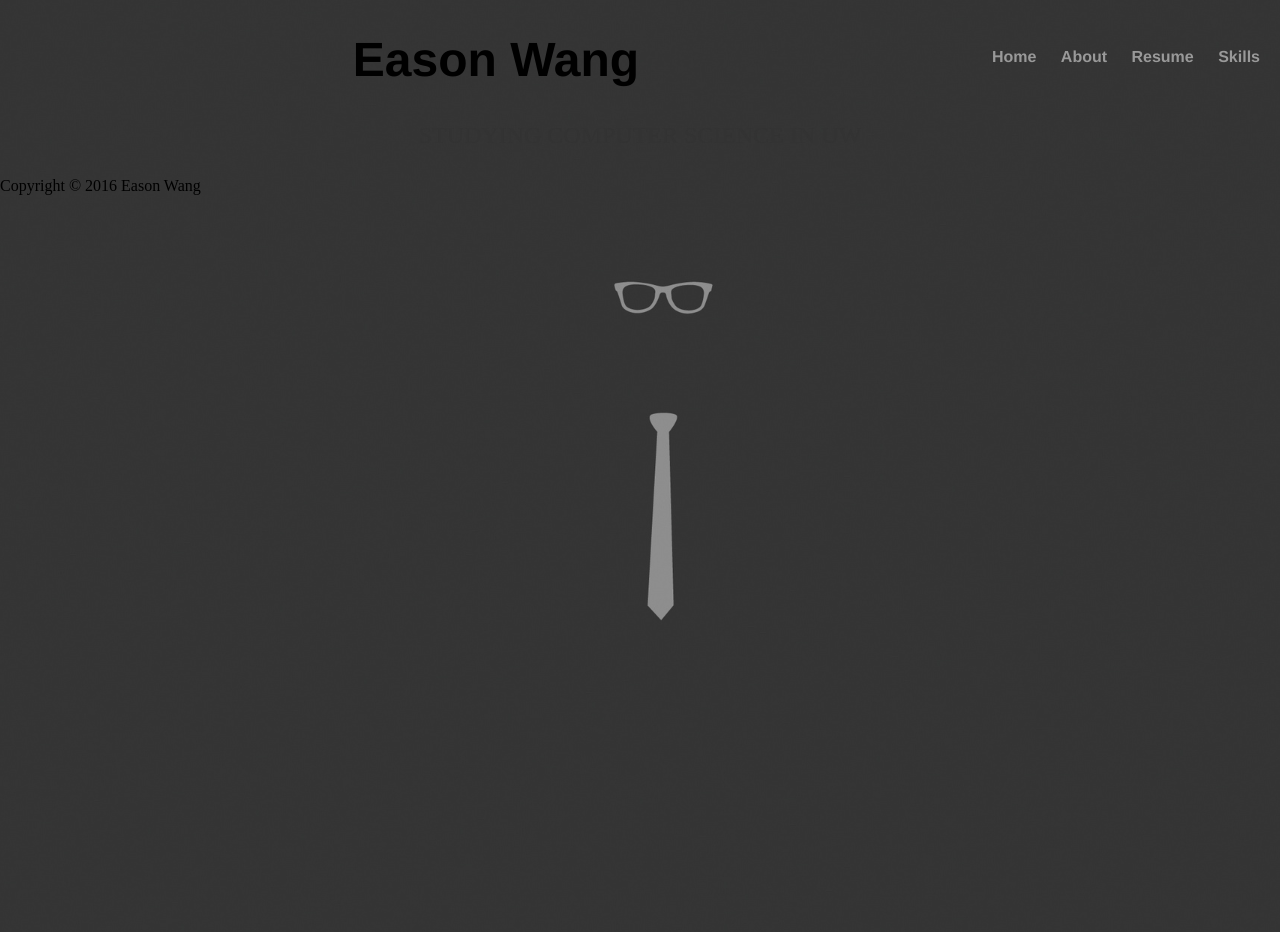
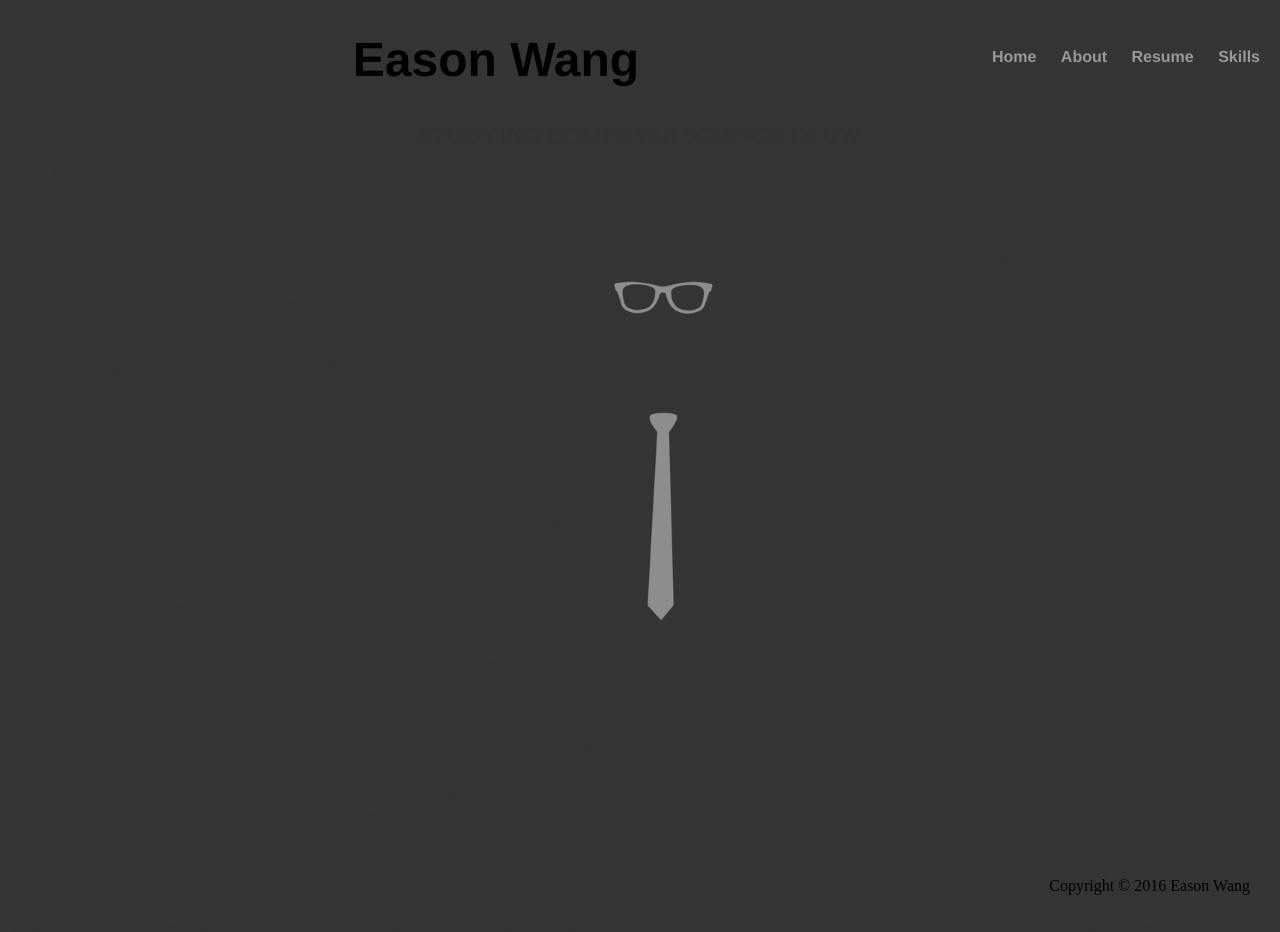
Before and after one commit to Eason666/Easonwang.github.io, a Jekyll site: the page built from index.html, in a window 1280 px wide. Built offline with Jekyll 4.4.1, drawn with Linux system fonts in a browser that asks for light colours.

Commit message:
Update main.css

```diff
--- a/css/main.css
+++ b/css/main.css
@@ -42,10 +42,10 @@ p {
     line-height: 1.4em;
     color: #333;
 }
-footer {
-    border-top: 1px solid #d5d5d5;
-    font-size: .8em;
-    vertical-align:bottom;
+#footer {
+	position:absolute;
+	bottom:5px;
+	right:30px;
 }
 
 ul.posts {
```
